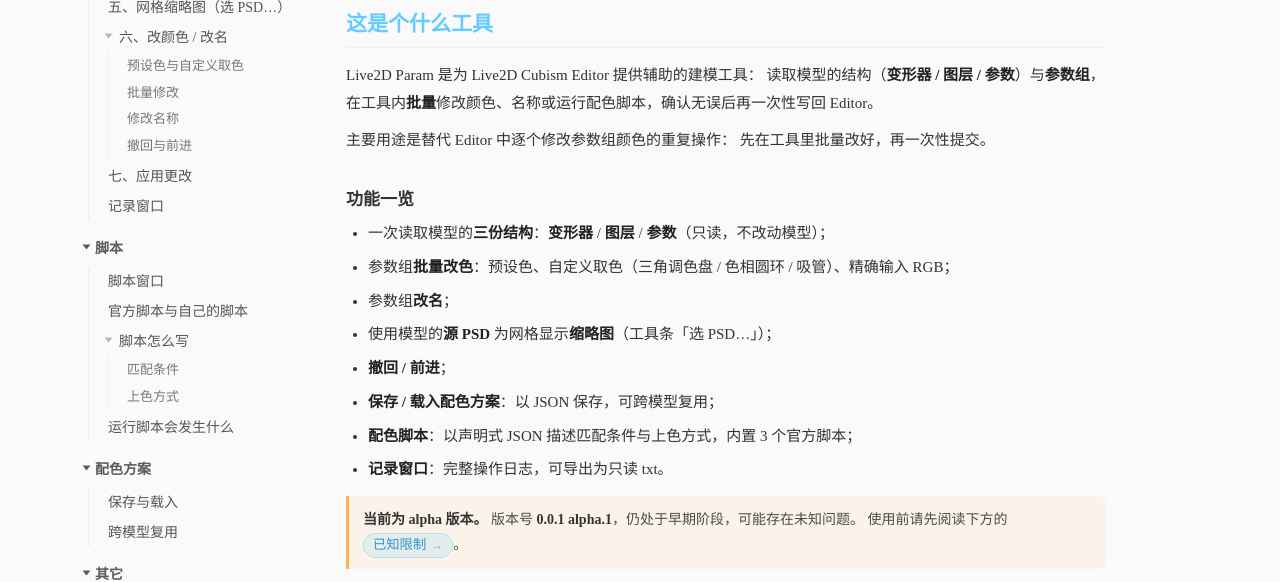
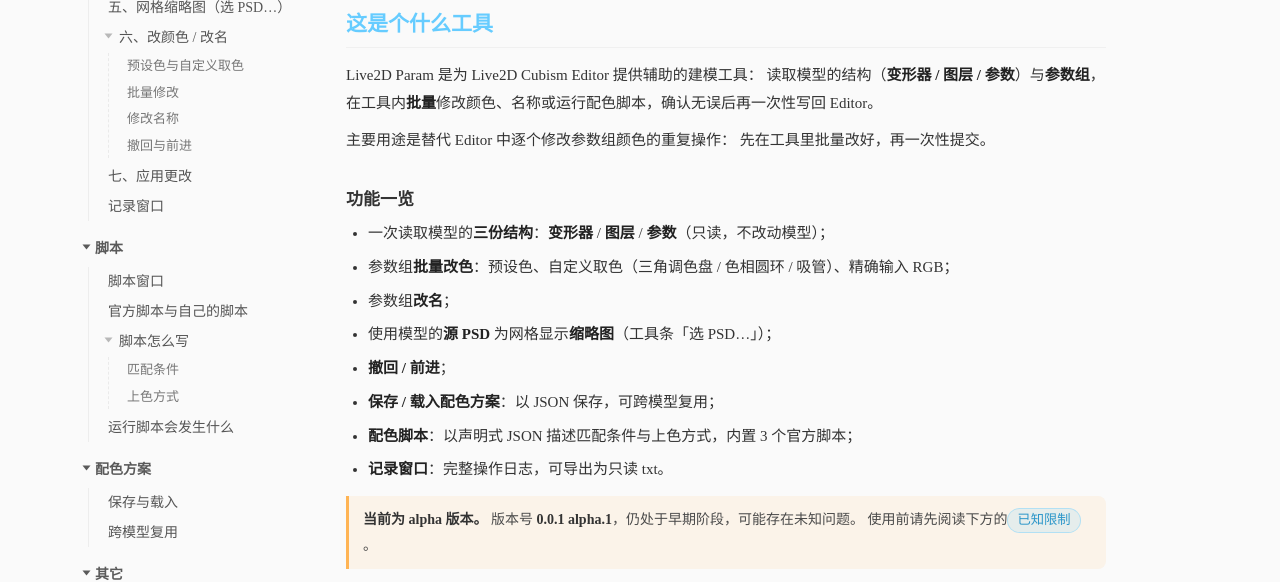
Before and after one commit to xiaoxingyuemiao/xingyue, a website: page live2d-guide.html in a window 1280 px wide. Shown: the part 164-746 px from the top of the page. Drawn offline with Linux system fonts and the light colour scheme.

Commit message:
使用说明页：页内跳转胶囊去掉箭头（按站长要求）
- 移除 .gd-ref::after（→ 及 hover 位移），胶囊只保留底色/描边/hover 变色
- 实测：4 枚胶囊 ::after 为 none、文字里没有箭头字符、无横向溢出

```diff
--- a/assets/css/live2d-guide.css
+++ b/assets/css/live2d-guide.css
@@ -682,7 +682,7 @@
     margin: 8px 0 10px;
 }
 
-/* ---------- 正文里的页内跳转链接（胶囊样式，带一个右箭头） ---------- */
+/* ---------- 正文里的页内跳转链接（胶囊样式） ---------- */
 
 .gd-ref {
     display: inline-block;
@@ -706,30 +706,12 @@
     transition: background-color 0.18s ease, border-color 0.18s ease, color 0.18s ease;
 }
 
-.gd-ref::after {
-    content: "→";
-
-    display: inline-block;
-
-    margin-left: 5px;
-
-    font-size: 0.9em;
-
-    opacity: 0.75;
-
-    transition: transform 0.18s ease;
-}
-
 .gd-ref:hover {
     border-color: rgba(102, 204, 255, 0.7);
 
     background-color: rgba(102, 204, 255, 0.24);
 
     color: #1f88b9;
-}
-
-.gd-ref:hover::after {
-    transform: translateX(2px);
 }
 
 /* ---------- 正文里的外链（GitHub 图标 + 文字） ---------- */
```
